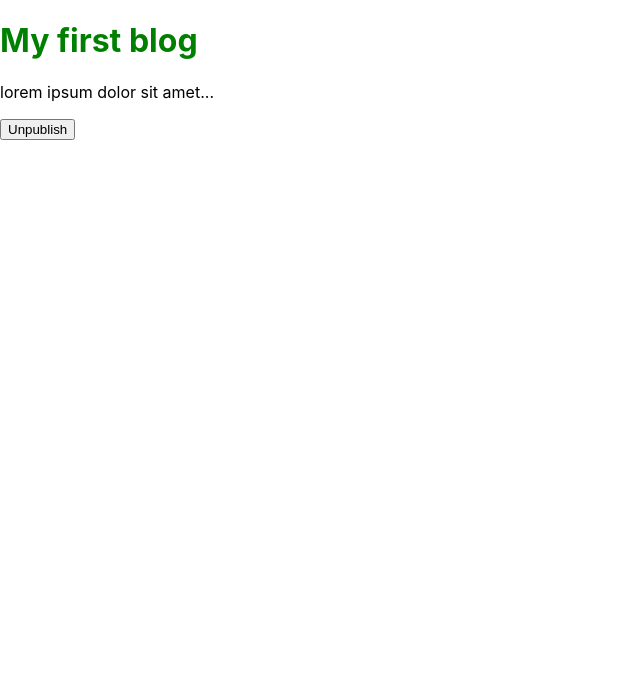
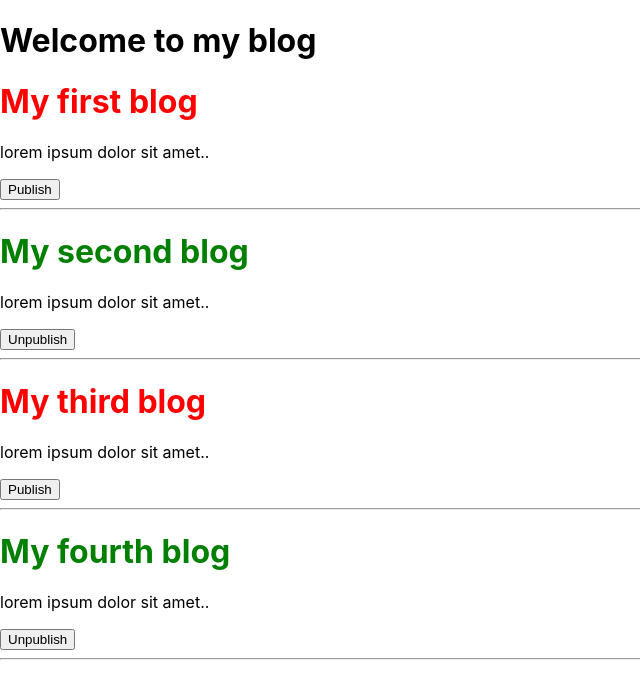
Before and after one commit to gurcuesra/Blog-Post-React, a React (Create React App) app: page / in a window 1280 px wide. Shown: the top 698 px of the page, without its empty margins (0-640 px from the left). Built offline with nearby package versions, Linux system fonts and the light colour scheme.

Commit message:
Move components in to the App.js

```diff
--- a/src/App.js
+++ b/src/App.js
@@ -1,23 +1,11 @@
-import logo from './logo.svg';
 import './App.css';
+import {BlogPost} from './BlogPost';
 
 function App() {
   return (
-    <div className="App">
-      <header className="App-header">
-        <img src={logo} className="App-logo" alt="logo" />
-        <p>
-          Edit <code>src/App.js</code> and save to reload.
-        </p>
-        <a
-          className="App-link"
-          href="https://reactjs.org"
-          target="_blank"
-          rel="noopener noreferrer"
-        >
-          Learn React
-        </a>
-      </header>
+    <div>
+    <h1>Welcome to my blog</h1>
+    <BlogPost/>
     </div>
   );
 }
--- /dev/null
+++ b/src/BlogPost.js
@@ -0,0 +1,52 @@
+import React from 'react';
+import ReactDOM from 'react-dom';
+
+  const myBlogPosts = [
+    {
+      title: 'My first blog',
+      body: 'lorem ipsum dolor sit amet..',
+      published: false
+    },
+    {
+      title: 'My second blog',
+      body: 'lorem ipsum dolor sit amet..',
+      published: true
+    },
+    {
+      title: 'My third blog',
+      body: 'lorem ipsum dolor sit amet..',
+      published: false
+    },
+    {
+      title: 'My fourth blog',
+      body: 'lorem ipsum dolor sit amet..',
+      published: true
+    }
+  ]
+
+  function publishThePost(e) {
+    if(e.target.innerText === 'Publish') {
+      e.target.innerText = 'Unpublish';
+      e.target.parentElement.querySelector('.blog-title').style.color = 'green';
+    } else {
+      e.target.innerText = 'Publish'
+      e.target.parentElement.querySelector('.blog-title').style.color = 'red';
+    }
+  }
+
+  const blogPost = myBlogPosts.map((myBlogPost,index) => {
+    return (
+      <div key={'post_' + index}>
+        <h1 className={(myBlogPost.published ? 'green' : 'red') + ' blog-title'}>{myBlogPost.title}</h1>
+        <p>{myBlogPost.body}</p>
+        <button onClick={publishThePost}>{myBlogPost.published ? 'Unpublish' : 'Publish'}</button>
+        <img src="" alt="" />
+        <hr/>
+      </div>
+
+    );
+  })
+
+export function BlogPost() {
+  return blogPost;
+}
--- a/src/index.js
+++ b/src/index.js
@@ -4,40 +4,11 @@ import './index.css';
 import App from './App';
 import reportWebVitals from './reportWebVitals';
 
-const myBlogPost = {
-  title: 'My first blog',
-  body: 'lorem ipsum dolor sit amet...',
-  published: true
-}
 
-let classProperties;
-if(myBlogPost.published) {
-  classProperties='green';
-} else {
-  classProperties="red";
-}
-
-function publishThePost(e) {
-  if(e.target.innerText === "Publish"){
-    e.target.innerText = "Unpublish";
-    document.getElementById('title').style.color = "green";
-  } else {
-    e.target.innerText = "Publish";
-    document.getElementById('title').style.color = "red";
-  }
-
-}
-
-const blogPost = (
-  <div>
-    <h1 id="title" className={classProperties}>{myBlogPost.title}</h1>
-    <p>{myBlogPost.body}</p>
-    <button onClick={publishThePost}>Unpublish</button>
-    <img src="" alt=""/>
-  </div>
-)
 ReactDOM.render(
-  blogPost,
+  <React.StrictMode>
+    <App/>
+  </React.StrictMode>,
   document.getElementById('root')
 );
 
```
